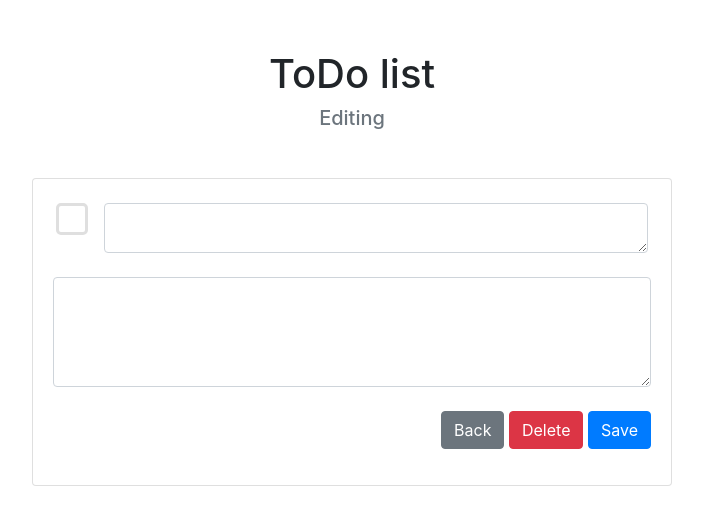
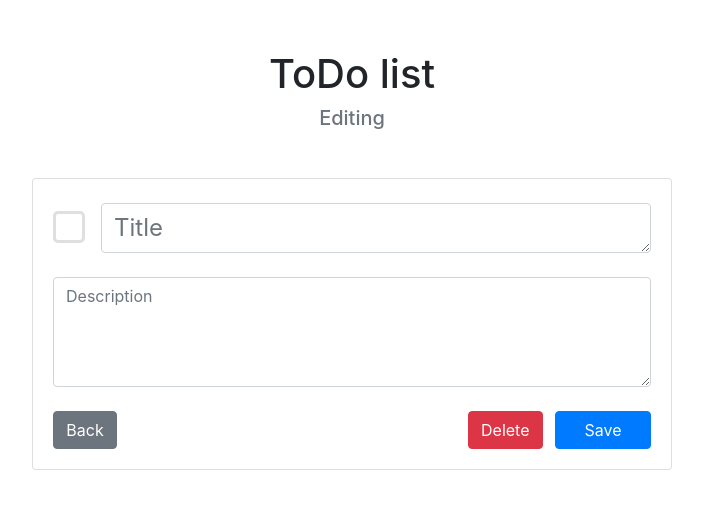
Before and after one commit to ilyapopovs/simple-todo, a PHP site: the page made by index.php in a window 1280 px wide. Shown: the part 22-547 px from the top of the page, without its empty margins (288-991 px from the left). Run offline with PHP 8.4, Linux system fonts and the light colour scheme; the visitor is signed in with stand-in values (Sample User, id 1); data that the repository does not hold is empty.

Commit message:
design polish

```diff
--- a/templates/template_add.php
+++ b/templates/template_add.php
@@ -28,9 +28,9 @@
                             <div class='form-group mb-4'>
                                 <textarea id='ta_description' name='ta_description' class='form-control' rows='4' placeholder='Description'></textarea>
                             </div>
-                            <div class='text-right'>
-                                <a href='index.php?page=main' class='btn btn-secondary'> Back </a>
-                                <input type='submit' name='action_post' class='btn btn-primary' style='width:6rem' value='Add'/>
+                            <div style='display: flex; justify-content: center;'>
+                                <div class='text-left' style='width:50%'><a href='index.php?page=main' class='btn btn-secondary'> Back </a></div>
+                                <div class='text-right' style='width:50%'><input type='submit' name='action_post' class='btn btn-primary' style='width:6rem' value='Add'/></div>
                             </div>
                         </div>
                         </div>
--- a/templates/template_edit.php
+++ b/templates/template_edit.php
@@ -17,33 +17,35 @@
         <h1 class="text-center mx-5 mt-5">ToDo list</h1>
         <h5 class="text-center text-muted mb-5">Editing</h3>
         <?php
-            echo    "<div class='card mx-auto my-4' style='width: 40rem;'>
-                        <div class='card-body'>
-                            <form method='post'>
+            echo    "
+                    <form method='post'>
+                        <div class='card mx-auto my-4' style='width: 40rem;'>
+                            <div class='card-body'>
                                 <h4 class='card-title mb-2 mt-1'>
                                     <div style='display: flex; justify-content: center;'>
                                         <div style='display: inline'>
-                                            <label class='custom-checkbox mr-3' style='height: 0.5rem'>
+                                            <label class='custom-checkbox mr-3' style='height: 0.5rem; margin-top: 0.5rem'>
                                                 <input id='chb_done' name='chb_done' type='checkbox'" . ($task['done'] ? "checked" : "") . ">
                                                 <span style='font-size: 1.5rem'></span>
                                             </label>
                                         </div>
-                                        <div class='form-group' style='width: 91%; display: inline;'>
-                                            <textarea id='ta_title' name='ta_title' class='form-control' rows='1' style='font-size: 1.5rem; color: black;'>" . $task['title'] . "</textarea>
+                                        <div class='form-group' style='width: 100%; display: inline;'>
+                                            <textarea id='ta_title' name='ta_title' class='form-control' rows='1' style='font-size: 1.5rem; color: black;' placeholder='Title'>" . $task['title'] . "</textarea>
                                         </div>
                                     </div>
                                 </h4>
                                 <div class='form-group mb-4'>
-                                    <textarea id='ta_description' name='ta_description' class='form-control' rows='4'>" . $task['description'] . "</textarea>
+                                    <textarea id='ta_description' name='ta_description' class='form-control' rows='4' placeholder='Description'>" . $task['description'] . "</textarea>
                                 </div>
-                                <div class='text-right'>
-                                    <a href='index.php?page=main' class='btn btn-secondary'> Back </a>
-                                    <input type='submit' name='action_post' href='index.php?page=main' class='btn btn-danger' value='Delete'/>
-                                    <input type='submit' name='action_post' href='index.php?page=main' class='btn btn-primary' value='Save'/>
+                                <div style='display: flex; justify-content: center;'>
+                                    <div class='text-left' style='width:50%'><a href='index.php?page=main' class='btn btn-secondary' style='width:4rem'> Back </a></div>
+                                    <div class='text-right' style='width:50%'><input type='submit' name='action_post' class='btn btn-danger mr-2' value='Delete'/>
+                                    <input type='submit' name='action_post' class='btn btn-primary' value='Save' style='width:6rem'/></div>
                                 </div>
-                            </form>
+                            </div>
                         </div>
-                    </div>";
+                    </form>
+                    ";
 
             // returns a string with the HTML content from a DOMDocument node element ($elm)
             function innerHTML(DOMNode $elm) {
--- a/templates/template_main.php
+++ b/templates/template_main.php
@@ -30,7 +30,7 @@
                             <h6 class='card-subtitle mb-3 text-muted' style='margin-left: 3rem'>" . nameDate($task['date_added']) . " (" . $task['date_added'] . ")</h6>
                             <p class='card-text ml-5'>" . $task['description'] . "</p>
                             <div class='text-right'>
-                                <a href='index.php?page=edit&action=view&id=" . ($task['id']) . "' class='btn btn-primary'> Edit </a>
+                                <a href='index.php?page=edit&action=view&id=" . ($task['id']) . "' class='btn btn-secondary' style='width:4rem'> Edit </a>
                             </div>
                         </div>
                     </div>";
```
